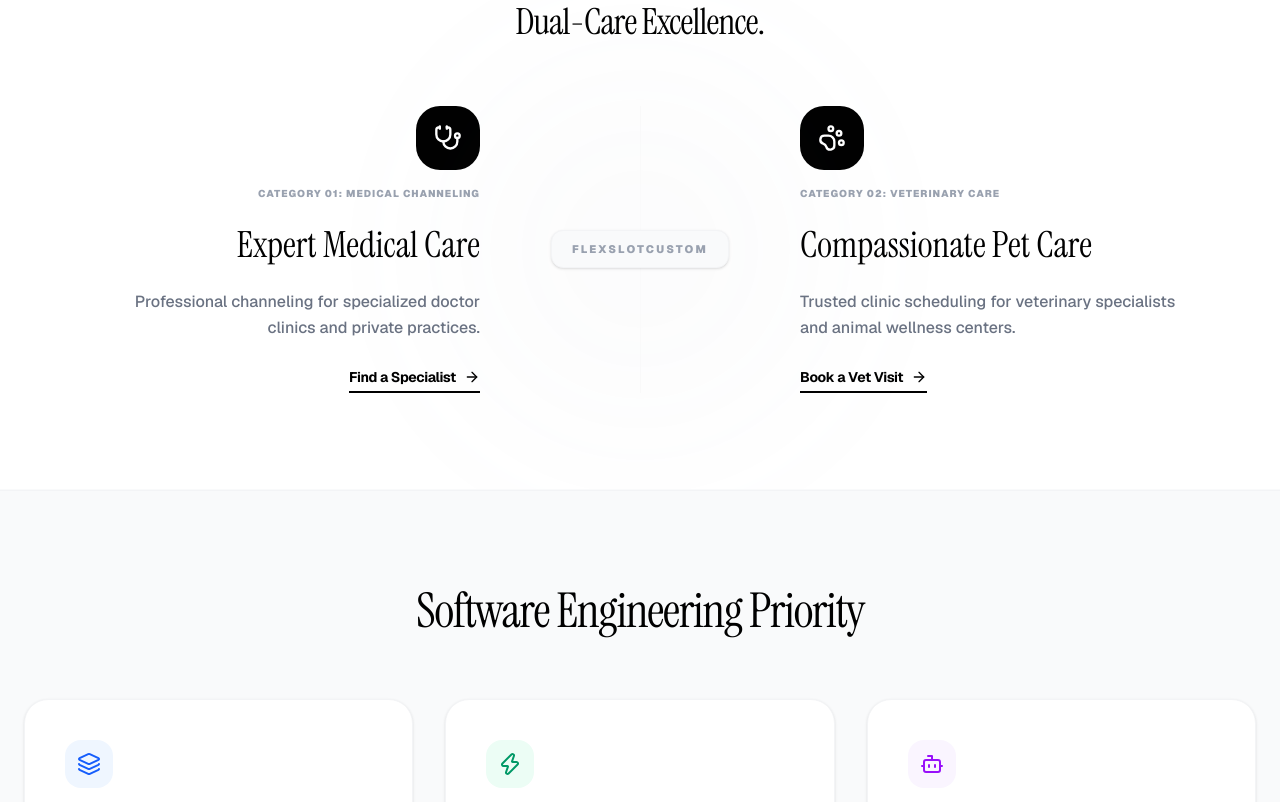
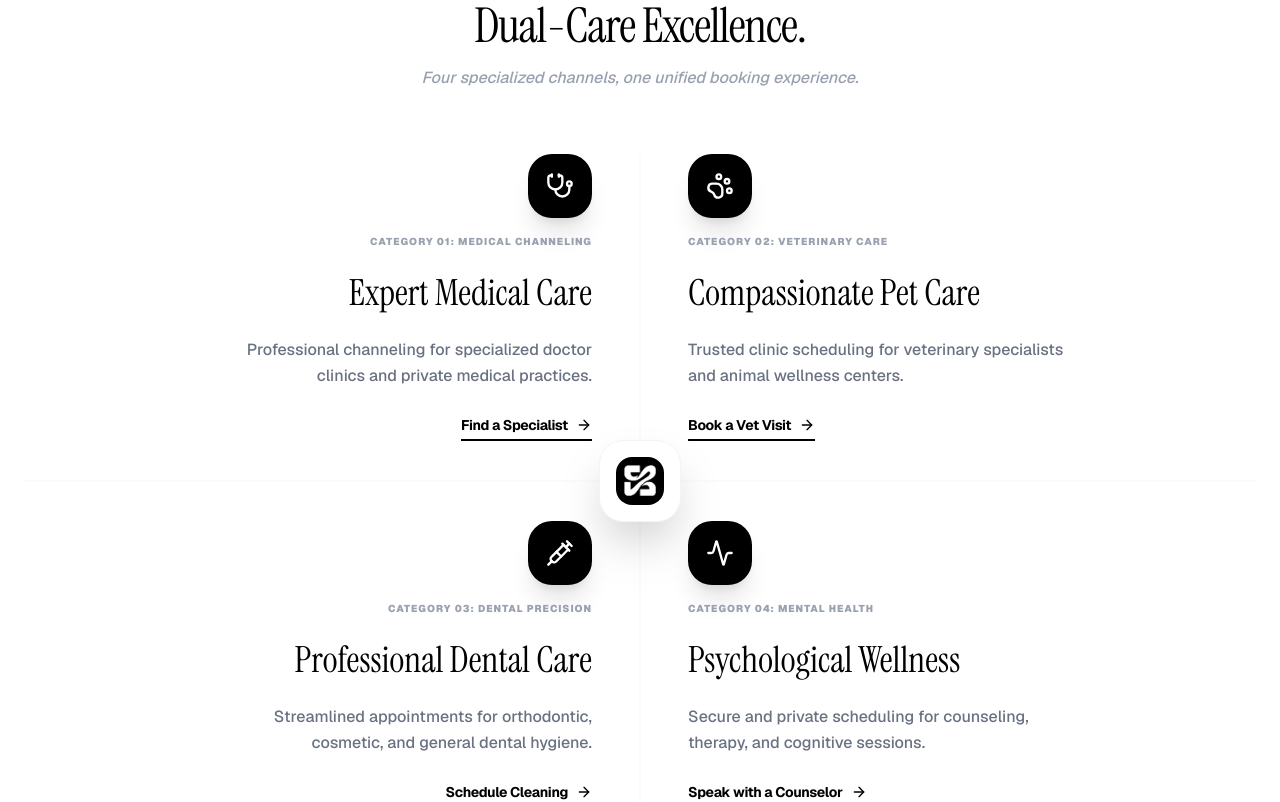
Before and after one commit to FlexSlotCustom0/FlexSlotCustom, a Next.js app in the folder frontend/: page / in a window 1280 px wide. Shown: the part 920-1722 px from the top of the page. Built offline with nearby package versions, Linux system fonts and the light colour scheme.

Commit message:
Update page.tsx

```diff
--- a/frontend/src/app/page.tsx
+++ b/frontend/src/app/page.tsx
@@ -6,7 +6,7 @@ import {
   TrendingUp, Layers, ShieldCheck, CheckCircle2, FileText,
   Plus, ExternalLink, Scissors, Code, Stethoscope, Briefcase, Check, ArrowRight,
   Layout, Database, Zap, Cpu, Lock, Globe, Mail, Clock, ChevronDown, Share2, MessageSquare,
-  HeartPulse, Syringe, Cross, PawPrint, Bone, Laptop, Music, Bike, Coffee, User, MapPin, Terminal, CalendarClock
+  HeartPulse, Syringe, Cross, PawPrint, Bone, Laptop, Music, Bike, Coffee, User, MapPin, Terminal, CalendarClock, Activity
 } from "lucide-react";
 import Link from "next/link";
 import { useState, useEffect } from "react";
@@ -58,8 +58,9 @@ export default function NotionCalendarClone() {
         <div className="absolute inset-0 pointer-events-none">
           <FloatingIcon icon={<Stethoscope />} color="#E3F2FD" accent="#2196F3" top="15%" left="15%" />
           <FloatingIcon icon={<HeartPulse />} color="#F3E5F5" accent="#9C27B0" top="25%" right="10%" delay={0.5} />
-          <FloatingIcon icon={<Syringe />} color="#E8F5E9" accent="#4CAF50" top="45%" left="5%" delay={1} />
-          <FloatingIcon icon={<Cross />} color="#FFF3E0" accent="#FF9800" bottom="20%" right="15%" delay={1.5} />
+          <FloatingIcon icon={<Activity />} color="#FCE4EC" accent="#E91E63" top="45%" right="5%" delay={1} />
+          <FloatingIcon icon={<Syringe />} color="#E8F5E9" accent="#4CAF50" top="45%" left="5%" delay={1.5} />
+          <FloatingIcon icon={<Cross />} color="#FFF3E0" accent="#FF9800" bottom="20%" right="15%" delay={2} />
           <FloatingIcon icon={<PawPrint />} color="#FFEBEE" accent="#F44336" top="35%" right="25%" delay={0.8} />
           <FloatingIcon icon={<Bone />} color="#E0F2F1" accent="#009688" bottom="15%" left="20%" delay={1.2} />
         </div>
@@ -111,68 +112,107 @@ export default function NotionCalendarClone() {
       <section id="services" className="py-24 bg-white border-y border-gray-50 flex items-center justify-center overflow-hidden">
         <div className="max-w-7xl mx-auto px-6 w-full">
           <div className="text-center mb-16">
-            <h3 className="text-4xl font-serif tracking-tight text-black">Dual-Care Excellence.</h3>
+            <h3 className="text-4xl md:text-5xl font-serif tracking-tight text-black">Dual-Care Excellence.</h3>
+            <p className="text-gray-400 font-medium italic mt-4">Four specialized channels, one unified booking experience.</p>
           </div>
 
-          <div className="flex flex-col md:flex-row items-center justify-between gap-12 lg:gap-24 relative">
+          <div className="grid grid-cols-1 md:grid-cols-2 gap-x-24 gap-y-20 relative">
 
-            {/* Split Background Effect */}
-            <div className="absolute inset-0 flex items-center justify-center pointer-events-none opacity-[0.03]">
-              <div className="w-[1px] h-full bg-black relative">
-                <div className="absolute top-1/2 left-1/2 -translate-x-1/2 -translate-y-1/2 w-96 h-96 bg-gray-400 rounded-full blur-[100px]" />
-              </div>
-            </div>
+            {/* Grid Dividers */}
+            <div className="absolute inset-y-0 left-1/2 -translate-x-1/2 w-[1px] bg-black opacity-[0.03] hidden md:block" />
+            <div className="absolute inset-x-0 top-1/2 -translate-y-1/2 h-[1px] bg-black opacity-[0.03] hidden md:block" />
 
             {/* Category 01: Medical Channeling */}
             <motion.div
               initial={{ opacity: 0, x: -30 }}
               whileInView={{ opacity: 1, x: 0 }}
               viewport={{ once: true }}
-              className="flex-1 space-y-6 text-center md:text-right group"
+              className="space-y-6 text-center md:text-right group"
             >
-              <div className="inline-flex items-center justify-center w-16 h-16 bg-black text-white rounded-3xl mb-4 group-hover:scale-110 transition-transform">
+              <div className="inline-flex items-center justify-center w-16 h-16 bg-black text-white rounded-3xl mb-4 group-hover:scale-110 transition-transform shadow-xl shadow-black/10">
                 <Stethoscope className="w-7 h-7" />
               </div>
               <div className="text-[10px] font-black tracking-widest text-gray-400 uppercase">Category 01: Medical Channeling</div>
               <h4 className="text-3xl md:text-4xl font-serif">Expert Medical Care</h4>
-              <p className="text-gray-500 font-medium leading-relaxed max-w-sm ml-auto">
-                Professional channeling for specialized doctor clinics and private practices.
+              <p className="text-gray-500 font-medium leading-relaxed max-w-sm md:ml-auto">
+                Professional channeling for specialized doctor clinics and private medical practices.
               </p>
               <button className="inline-flex items-center gap-2 text-black font-bold text-sm tracking-tight border-b-2 border-black pb-1 hover:gap-4 transition-all">
                 Find a Specialist <ArrowRight className="w-4 h-4" />
               </button>
             </motion.div>
 
-            {/* Middle Logo Anchor */}
-            <div className="relative w-32 h-64 flex items-center justify-center">
-              <motion.button
-                whileHover={{ scale: 1.05 }}
-                whileTap={{ scale: 0.95 }}
-                className="absolute z-10 bg-gray-50 text-gray-400 text-[11px] font-black uppercase tracking-[0.2em] px-5 py-2.5 rounded-xl border border-gray-100 shadow-sm whitespace-nowrap"
-              >
-                FlexSlotCustom
-              </motion.button>
-            </div>
-
             {/* Category 02: Veterinary Care */}
             <motion.div
               initial={{ opacity: 0, x: 30 }}
               whileInView={{ opacity: 1, x: 0 }}
               viewport={{ once: true }}
-              className="flex-1 space-y-6 text-center md:text-left group"
+              className="space-y-6 text-center md:text-left group"
             >
-              <div className="inline-flex items-center justify-center w-16 h-16 bg-black text-white rounded-3xl mb-4 group-hover:scale-110 transition-transform">
+              <div className="inline-flex items-center justify-center w-16 h-16 bg-black text-white rounded-3xl mb-4 group-hover:scale-110 transition-transform shadow-xl shadow-black/10">
                 <PawPrint className="w-7 h-7" />
               </div>
               <div className="text-[10px] font-black tracking-widest text-gray-400 uppercase">Category 02: Veterinary Care</div>
               <h4 className="text-3xl md:text-4xl font-serif">Compassionate Pet Care</h4>
-              <p className="text-gray-500 font-medium leading-relaxed max-w-sm mr-auto">
+              <p className="text-gray-500 font-medium leading-relaxed max-w-sm md:mr-auto">
                 Trusted clinic scheduling for veterinary specialists and animal wellness centers.
               </p>
               <button className="inline-flex items-center gap-2 text-black font-bold text-sm tracking-tight border-b-2 border-black pb-1 hover:gap-4 transition-all">
                 Book a Vet Visit <ArrowRight className="w-4 h-4" />
               </button>
             </motion.div>
+
+            {/* Category 03: Dental Precision */}
+            <motion.div
+              initial={{ opacity: 0, x: -30 }}
+              whileInView={{ opacity: 1, x: 0 }}
+              viewport={{ once: true }}
+              className="space-y-6 text-center md:text-right group"
+            >
+              <div className="inline-flex items-center justify-center w-16 h-16 bg-black text-white rounded-3xl mb-4 group-hover:scale-110 transition-transform shadow-xl shadow-black/10">
+                <Syringe className="w-7 h-7" />
+              </div>
+              <div className="text-[10px] font-black tracking-widest text-gray-400 uppercase">Category 03: Dental Precision</div>
+              <h4 className="text-3xl md:text-4xl font-serif">Professional Dental Care</h4>
+              <p className="text-gray-500 font-medium leading-relaxed max-w-sm md:ml-auto">
+                Streamlined appointments for orthodontic, cosmetic, and general dental hygiene.
+              </p>
+              <button className="inline-flex items-center gap-2 text-black font-bold text-sm tracking-tight border-b-2 border-black pb-1 hover:gap-4 transition-all">
+                Schedule Cleaning <ArrowRight className="w-4 h-4" />
+              </button>
+            </motion.div>
+
+            {/* Category 04: Mental Health */}
+            <motion.div
+              initial={{ opacity: 0, x: 30 }}
+              whileInView={{ opacity: 1, x: 0 }}
+              viewport={{ once: true }}
+              className="space-y-6 text-center md:text-left group"
+            >
+              <div className="inline-flex items-center justify-center w-16 h-16 bg-black text-white rounded-3xl mb-4 group-hover:scale-110 transition-transform shadow-xl shadow-black/10">
+                <Activity className="w-7 h-7" />
+              </div>
+              <div className="text-[10px] font-black tracking-widest text-gray-400 uppercase">Category 04: Mental Health</div>
+              <h4 className="text-3xl md:text-4xl font-serif">Psychological Wellness</h4>
+              <p className="text-gray-500 font-medium leading-relaxed max-w-sm md:mr-auto">
+                Secure and private scheduling for counseling, therapy, and cognitive sessions.
+              </p>
+              <button className="inline-flex items-center gap-2 text-black font-bold text-sm tracking-tight border-b-2 border-black pb-1 hover:gap-4 transition-all">
+                Speak with a Counselor <ArrowRight className="w-4 h-4" />
+              </button>
+            </motion.div>
+
+            {/* Center Brand Anchor */}
+            <div className="absolute top-1/2 left-1/2 -translate-x-1/2 -translate-y-1/2 hidden md:block">
+              <motion.div
+                whileHover={{ scale: 1.05 }}
+                className="bg-white border border-gray-100 p-4 rounded-3xl shadow-2xl"
+              >
+                <div className="w-12 h-12 bg-black rounded-2xl flex items-center justify-center">
+                  <img src="/flexslot_logo.png" alt="" className="w-full h-full object-contain p-2 brightness-0 invert" />
+                </div>
+              </motion.div>
+            </div>
 
           </div>
         </div>
```
